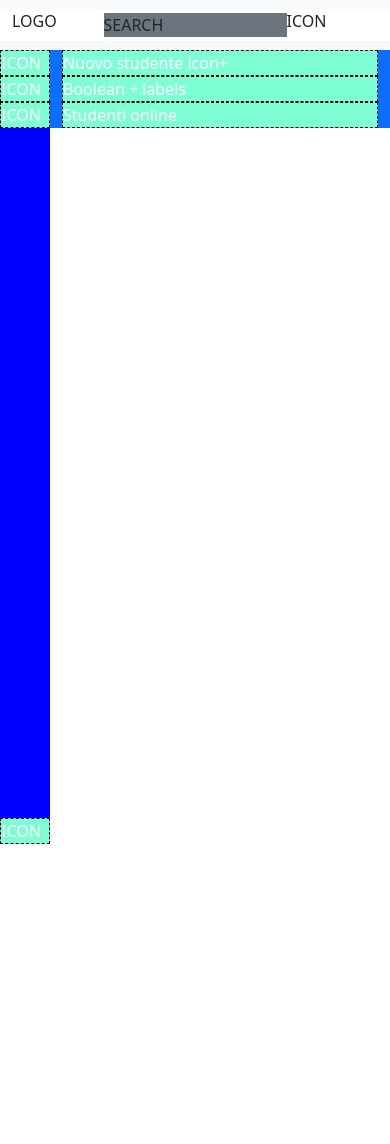
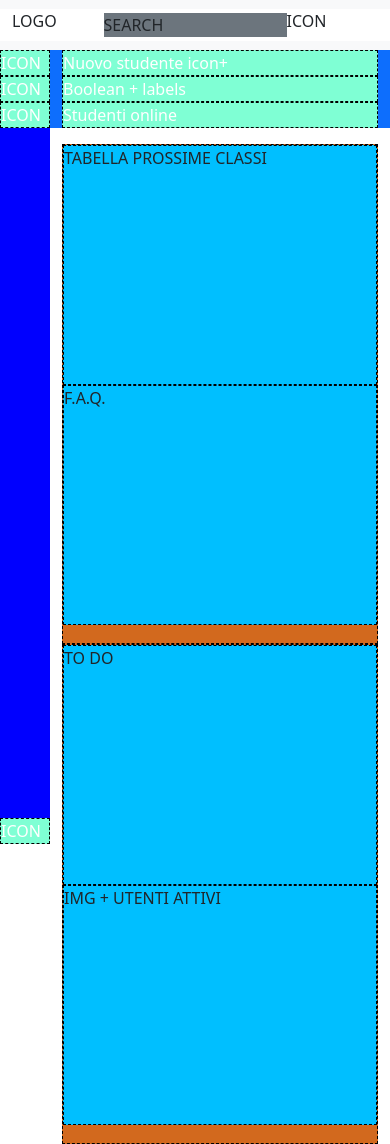
Before and after one commit to AndreaPiazza33/html-css-bootstrap-dashboard, a plain HTML site: page index.html in a window 390 px wide. Before the commit the page ends 844 px from the top, so only its background shows below. Drawn offline with nearby package versions, Linux system fonts and the light colour scheme.

Commit message:
feat: add main content responsive layout

```diff
--- a/CSS/style.css
+++ b/CSS/style.css
@@ -3,6 +3,7 @@
     border: 1px dashed black;
     background-color: aquamarine;
 }
+
 
 /*HEADER*/
 .ms-nav-header{
@@ -15,6 +16,7 @@
 /*HEADER*/
 .ms-main-header{
     margin-left: 50px;
+    /*background-color: #1b72e8;*/
 }
 /*SIDEBAR*/
 .ms-sidebar{
@@ -23,11 +25,27 @@
     top: 50px;
     width: 50px;
     background-color: blue;
+    /*background-image: url(../img/sidebar-bg.png);
+    background-color: #051e34;*/
     height: calc(100vh - 50px);
 }
 .ms-sidebar ul{
     list-style-type: none;
     padding-left: 0;
+}
+/*MAIN CONTENT*/
+#ms-main-content{
+    margin-left: 50px;
+}
+.ms-main-boxes{
+    border: 1px dashed black;
+    background-color: chocolate;
+    height: 500px;
+}
+.ms-main-cards{
+    border: 1 px dashed black;
+    background-color: deepskyblue;
+    height: 240px;
 }
 
 
@@ -43,4 +61,8 @@
     .ms-sidebar{
         width: 200px;
     }
+    /*MAIN CONTENT*/
+    #ms-main-content{
+        margin-left: 200px;
+    }
 }
--- a/index.html
+++ b/index.html
@@ -28,7 +28,7 @@
 
     <main><!--sidebar con flex,header e main content con cards-->
         <!--MAIN HEADER-->
-        <header class="bg-primary ms-main-header"><!--3 div containerizzati,mobile a colonne,tablet affiancate stessa larghezza e desktop affiancate la prima con larghezza doppia-->
+        <header class="bg-primary ms-main-header"><!--3 div containerizzati,mobile a colonne,tablet affiancate stessa larghezza e desktop affiancate la prima con larghezza doppia delle altre 2 e la seconda doppia della terza-->
             <div class="container">
                 <div class="d-flex flex-column flex-md-row text-white">
                     <div class="ms-bordered order-md-3 col-12 col-md-4 col-lg-2">
@@ -66,6 +66,21 @@
             </div>
         </div>
 
+        <!--MAIN CONTENT-->
+        <section id="ms-main-content">
+            <div class="container">
+                <div class="d-flex flex-column flex-lg-row mt-3">
+                    <div class="ms-main-boxes d-flex flex-column col-12 col-lg-8">
+                        <div class="ms-main-cards ms-bordered col-12">TABELLA PROSSIME CLASSI</div>
+                        <div class="ms-main-cards ms-bordered col-12">F.A.Q.</div>
+                    </div>
+                    <div class="ms-main-boxes d-flex flex-column col-12 col-lg-4">
+                        <div class="ms-main-cards ms-bordered col-12">TO DO</div>
+                        <div class="ms-main-cards ms-bordered col-12">IMG + UTENTI ATTIVI</div>
+                    </div>
+                </div>
+            </div>
+        </section>
     </main>
 </body>
 </html>
```
